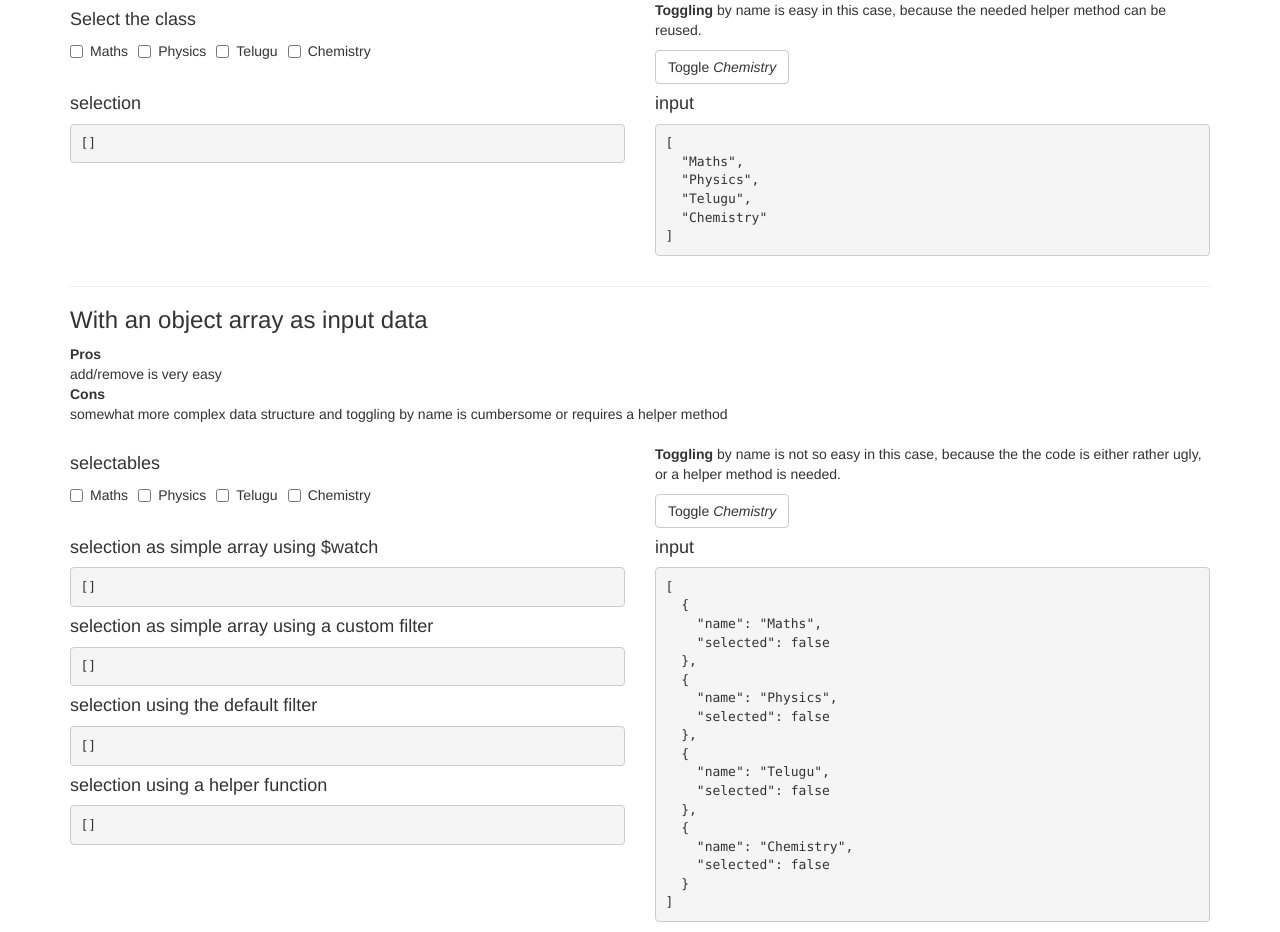
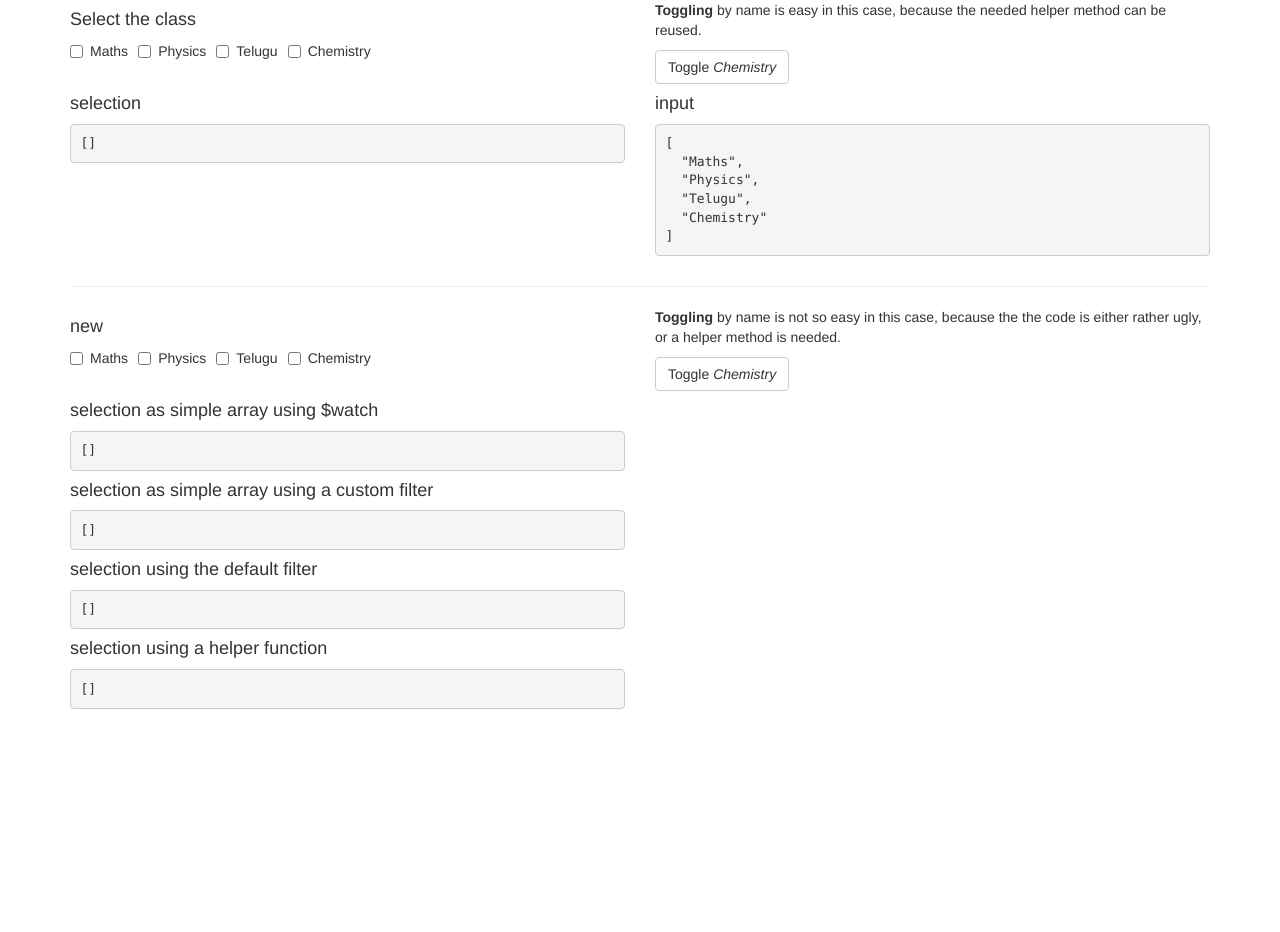
Before and after one commit to challakarthikreddy/angular_checkboxes, a plain HTML site: page index.html in a window 1280 px wide. After the commit the page ends 800 px from the top, so only its background shows below. Drawn offline with nearby package versions, Linux system fonts and the light colour scheme.

Commit message:
removed unwanted text

```diff
--- a/index.html
+++ b/index.html
@@ -43,19 +43,10 @@
       <hr>
 
       <div ng-controller="ObjectArrayCtrl">
-        <h3>With an object array as input data</h3>
-
-        <dl>
-          <dt>Pros</dt>
-          <dd>add/remove is very easy</dd>
-
-          <dt>Cons</dt>
-          <dd>somewhat more complex data structure and toggling by name is cumbersome or requires a helper method</dd>
-        </dl>
 
         <div class="row">
           <div class="col-md-6">
-            <h4>selectables</h4>
+            <h4>new</h4>
             <div class="form-group">
               <label ng-repeat="class in classes" class="checkbox-inline">
                 <input type="checkbox" name="selectedClasses[]" value="{{className}}" ng-model="class.selected"> {{class.name}}
@@ -83,11 +74,11 @@
             <h4>selection using a helper function</h4>
             <pre>{{selectedClasses()|json}}</pre>
           </div>
-
+          <!--
           <div class="col-md-6">
             <h4>input</h4>
             <pre>{{classes|json}}</pre>
-          </div>
+          </div>-->
         </div>
       </div>
     </div>
```
